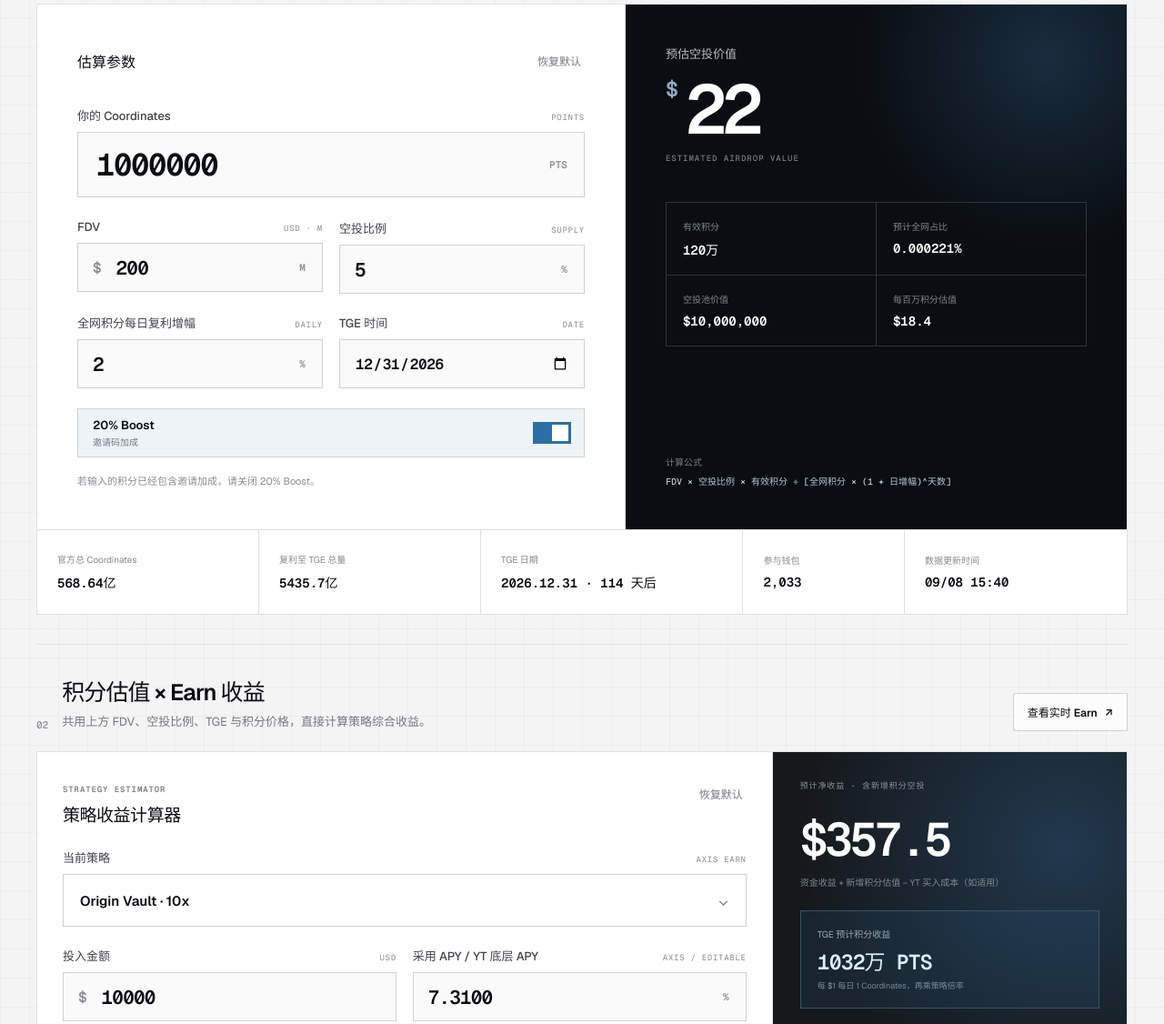
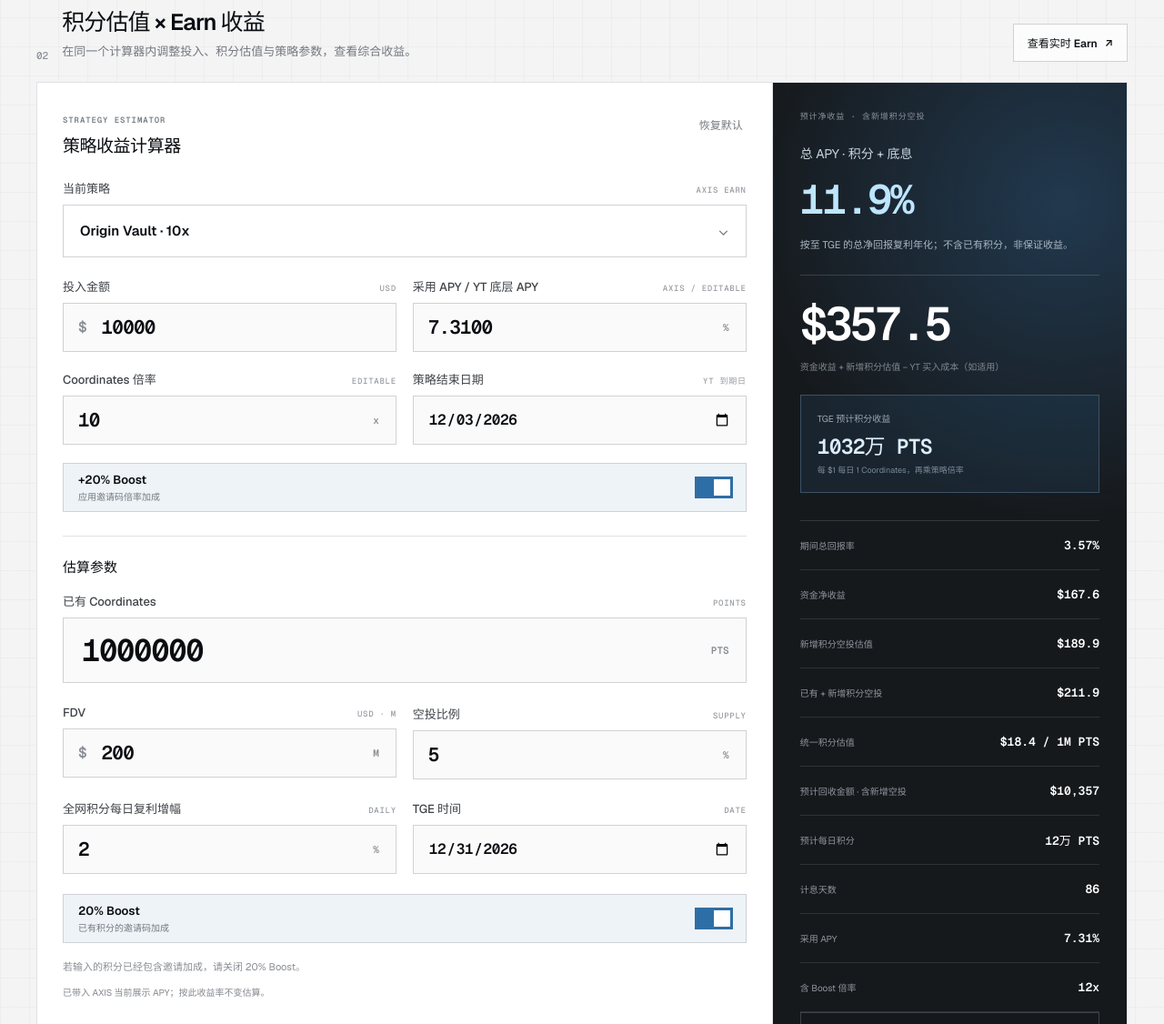
Before and after one commit to Menglayer/axis, a website: page public/index.html in a window 1280 px wide. Shown: the part 749-1875 px from the top of the page at 91% size. Drawn offline with nearby package versions, Linux system fonts and the light colour scheme.

Commit message:
feat: unify strategy settings and show total points plus yield APY

```diff
--- a/public/app.js
+++ b/public/app.js
@@ -79,11 +79,11 @@ const TRANSLATIONS = {
     boostCta: "立即参与",
     parameters: "估算参数",
     reset: "恢复默认",
-    yourPoints: "你的 Coordinates",
+    yourPoints: "已有 Coordinates",
     airdropRatio: "空投比例",
     growthToTge: "全网积分每日复利增幅",
     tgeDate: "TGE 时间",
-    referralBoost: "邀请码加成",
+    referralBoost: "已有积分的邀请码加成",
     boostNote: "若输入的积分已经包含邀请加成，请关闭 20% Boost。",
     estimatedValue: "预估空投价值",
     effectivePoints: "有效积分",
@@ -98,7 +98,7 @@ const TRANSLATIONS = {
     marketWallets: "参与钱包",
     marketUpdated: "数据更新时间",
     earnTitle: "积分估值 × Earn 收益",
-    earnCopy: "共用上方 FDV、空投比例、TGE 与积分价格，直接计算策略综合收益。",
+    earnCopy: "在同一个计算器内调整投入、积分估值与策略参数，查看综合收益。",
     earnCta: "查看实时 Earn",
     earnGroupAxis: "USDx 产品",
     earnGroupCurve: "Curve 池",
@@ -149,6 +149,9 @@ const TRANSLATIONS = {
     strategyAirdrop: "新增积分空投估值",
     combinedAirdrop: "已有 + 新增积分空投",
     sharedPointPrice: "统一积分估值",
+    totalApy: "总 APY · 积分 + 底息",
+    totalApyNote: "按至 TGE 的总净回报复利年化；不含已有积分，非保证收益。",
+    periodReturn: "期间总回报率",
   },
   en: {
     documentTitle: "AXIS Airdrop Calculator",
@@ -168,11 +171,11 @@ const TRANSLATIONS = {
     boostCta: "Join now",
     parameters: "Estimate settings",
     reset: "Reset defaults",
-    yourPoints: "Your Coordinates",
+    yourPoints: "Existing Coordinates",
     airdropRatio: "Airdrop allocation",
     growthToTge: "Daily compound points growth",
     tgeDate: "TGE date",
-    referralBoost: "Referral bonus",
+    referralBoost: "Referral boost on existing points",
     boostNote: "Turn off the 20% Boost if your input already includes the referral bonus.",
     estimatedValue: "Estimated airdrop value",
     effectivePoints: "Effective points",
@@ -187,7 +190,7 @@ const TRANSLATIONS = {
     marketWallets: "Participating wallets",
     marketUpdated: "Data updated",
     earnTitle: "Points value × Earn returns",
-    earnCopy: "Shared FDV, allocation, TGE and point valuation power the combined return.",
+    earnCopy: "Adjust investment, points valuation and strategy settings in one calculator.",
     earnCta: "View live Earn",
     earnGroupAxis: "USDx products",
     earnGroupCurve: "Curve pools",
@@ -238,6 +241,9 @@ const TRANSLATIONS = {
     strategyAirdrop: "New points airdrop value",
     combinedAirdrop: "Existing + new points airdrop",
     sharedPointPrice: "Shared points value",
+    totalApy: "Total APY · points + yield",
+    totalApyNote: "Compound annualized net return through TGE; excludes existing points. An estimate, not guaranteed yield.",
+    periodReturn: "Total period return",
   },
 };
 
@@ -245,20 +251,13 @@ const TRANSLATIONS = {
 
 
 const elements = {
-  form: document.querySelector("#calculatorForm"),
   points: document.querySelector("#pointsInput"),
   fdv: document.querySelector("#fdvInput"),
   airdrop: document.querySelector("#airdropInput"),
   growth: document.querySelector("#growthInput"),
   tge: document.querySelector("#tgeInput"),
   boost: document.querySelector("#boostInput"),
-  reset: document.querySelector("#resetButton"),
   languageToggle: document.querySelector("#languageToggle"),
-  estimatedValue: document.querySelector("#estimatedValue"),
-  effectivePoints: document.querySelector("#effectivePoints"),
-  estimatedShare: document.querySelector("#estimatedShare"),
-  poolValue: document.querySelector("#poolValue"),
-  millionPointValue: document.querySelector("#millionPointValue"),
   totalPoints: document.querySelector("#totalPoints"),
   projectedPoints: document.querySelector("#projectedPoints"),
   tgeSummary: document.querySelector("#tgeSummary"),
@@ -481,29 +480,10 @@ function getTgeSummary({ dateLabel, diffDays }) {
 }
 
 function calculate() {
-  const points = Math.max(0, numberValue(elements.points));
-  const fdv = Math.max(0, numberValue(elements.fdv));
-  const airdrop = Math.min(100, Math.max(0, numberValue(elements.airdrop)));
   const growth = Math.min(100, Math.max(0, numberValue(elements.growth)));
-  const boostMultiplier = elements.boost.checked ? 1.2 : 1;
   const tgeData = getTgeData();
   const compoundingDays = Math.max(0, tgeData.diffDays);
-
-  const effectivePoints = points * boostMultiplier;
-  const growthFactor = Math.pow(1 + growth / 100, compoundingDays);
-  const projectedTotalPoints = Math.max(1, stats.totalPoints * growthFactor);
-  const share = Math.min(1, effectivePoints / projectedTotalPoints);
-  const pool = fdv * 1_000_000 * (airdrop / 100);
-  const estimatedValue = pool * share;
-  const perMillion = pool * (1_000_000 / projectedTotalPoints);
-
-  elements.estimatedValue.innerHTML = `<span>$</span>${integerNumber(estimatedValue).replace(/^\$/, "")}`;
-  elements.effectivePoints.textContent = compactNumber(effectivePoints);
-  elements.estimatedShare.textContent = `${(share * 100).toLocaleString("en-US", {
-    maximumFractionDigits: share < 0.0001 ? 6 : 4,
-  })}%`;
-  elements.poolValue.textContent = currency(pool);
-  elements.millionPointValue.textContent = currency(perMillion);
+  const projectedTotalPoints = Math.max(1, stats.totalPoints * Math.pow(1 + growth / 100, compoundingDays));
   elements.totalPoints.textContent = compactNumber(stats.totalPoints);
   elements.projectedPoints.textContent = compactNumber(projectedTotalPoints);
   elements.tgeSummary.textContent = getTgeSummary(tgeData);
@@ -542,6 +522,11 @@ function calculateStrategy() {
   const airdrop = Math.min(pool, totalPoints * pointPrice);
   const existing = Math.min(pool, Math.max(0, numberValue(elements.points)) * (elements.boost.checked ? 1.2 : 1) * pointPrice);
   const combined = Math.min(pool, existing + airdrop);
+  // Points are valued at TGE, so annualize over the full wait to TGE.
+  const annualized = amount > 0 && horizon > 0 && days > 0 && ready
+    ? Math.expm1(Math.log((total + airdrop) / amount) * 365 / horizon) * 100 : NaN;
+  document.querySelector('#totalApy').textContent = Number.isFinite(annualized) ? annualized.toLocaleString('en-US', { maximumFractionDigits: 2 }) + '%' : '—';
+  document.querySelector('#periodReturn').textContent = amount > 0 && days > 0 && ready ? ((profit + airdrop) / amount * 100).toLocaleString('en-US', { maximumFractionDigits: 2 }) + '%' : '—';
   elements.strategyProfit.textContent = ready ? currency(profit + airdrop) : '—';
   document.querySelector('#strategyYield').textContent = ready ? currency(profit) : '—';
   document.querySelector('#strategyAirdrop').textContent = ready ? currency(airdrop) : '—';
@@ -632,17 +617,18 @@ async function loadStats() {
   calculate();
 }
 
-elements.form.addEventListener("input", calculate);
-elements.reset.addEventListener("click", resetDefaults);
+
+
 elements.strategyForm.addEventListener("input", (event) => {
   if (event.target !== elements.strategySelect) strategyInputsDirty = true;
-  calculateStrategy();
+  calculate();
 });
 elements.strategySelect.addEventListener("change", () => {
   strategyInputsDirty = true;
   applySelectedStrategyDefaults();
 });
-elements.strategyReset.addEventListener("click", resetStrategyDefaults);
+elements.strategyReset.addEventListener("click", () => { resetDefaults(); resetStrategyDefaults(); });
+elements.strategyForm.addEventListener("submit", event => event.preventDefault());
 elements.languageToggle.addEventListener("click", () => {
   language = language === "zh" ? "en" : "zh";
   try {
--- a/public/index.html
+++ b/public/index.html
@@ -22,7 +22,7 @@
       href="https://fonts.googleapis.com/css2?family=Geist:wght@400;500;600;700&family=Geist+Mono:wght@500;600&display=swap"
       rel="stylesheet"
     />
-    <link rel="stylesheet" href="./styles.css?v=earn-20260908" />
+    <link rel="stylesheet" href="./styles.css?v=unified-20260908" />
     <title>AXIS 空投计算器</title>
   </head>
   <body>
@@ -111,123 +111,6 @@
           </div>
         </div>
 
-        <div class="calculator-grid">
-          <form class="panel inputs-panel" id="calculatorForm">
-            <div class="panel-title-row">
-              <h3 data-i18n="parameters">估算参数</h3>
-              <button class="reset-button" id="resetButton" type="button" data-i18n="reset">恢复默认</button>
-            </div>
-
-            <label class="field field-primary" for="pointsInput">
-              <span class="label-row">
-                <span data-i18n="yourPoints">你的 Coordinates</span>
-                <span class="field-hint">POINTS</span>
-              </span>
-              <span class="input-shell">
-                <input id="pointsInput" name="points" type="number" value="1000000" min="0" step="1000" inputmode="decimal" autocomplete="off" />
-                <span class="input-suffix">PTS</span>
-              </span>
-            </label>
-
-            <div class="field-grid">
-              <label class="field" for="fdvInput">
-                <span class="label-row"><span>FDV</span><span class="field-hint">USD · M</span></span>
-                <span class="input-shell compact">
-                  <span class="input-prefix">$</span>
-                  <input id="fdvInput" name="fdv" type="number" value="200" min="0" step="10" inputmode="decimal" autocomplete="off" />
-                  <span class="input-suffix">M</span>
-                </span>
-              </label>
-
-              <label class="field" for="airdropInput">
-                <span class="label-row"><span data-i18n="airdropRatio">空投比例</span><span class="field-hint">SUPPLY</span></span>
-                <span class="input-shell compact">
-                  <input id="airdropInput" name="airdrop" type="number" value="5" min="0" max="100" step="0.5" inputmode="decimal" autocomplete="off" />
-                  <span class="input-suffix">%</span>
-                </span>
-              </label>
-
-              <label class="field" for="growthInput">
-                <span class="label-row"><span data-i18n="growthToTge">全网积分每日复利增幅</span><span class="field-hint">DAILY</span></span>
-                <span class="input-shell compact">
-                  <input id="growthInput" name="growth" type="number" value="2" min="0" max="100" step="0.1" inputmode="decimal" autocomplete="off" />
-                  <span class="input-suffix">%</span>
-                </span>
-              </label>
-
-              <label class="field" for="tgeInput">
-                <span class="label-row"><span data-i18n="tgeDate">TGE 时间</span><span class="field-hint">DATE</span></span>
-                <span class="input-shell compact date-shell">
-                  <input id="tgeInput" name="tge" type="date" value="2026-12-31" autocomplete="off" />
-                </span>
-              </label>
-
-              <label class="boost-toggle" for="boostInput">
-                <span>
-                  <strong>20% Boost</strong>
-                  <small data-i18n="referralBoost">邀请码加成</small>
-                </span>
-                <input id="boostInput" name="boost" type="checkbox" checked />
-                <span class="toggle-track" aria-hidden="true"><span></span></span>
-              </label>
-            </div>
-
-            <p class="input-note" data-i18n="boostNote">若输入的积分已经包含邀请加成，请关闭 20% Boost。</p>
-          </form>
-
-          <section class="panel results-panel" aria-labelledby="result-title">
-            <div class="result-label" id="result-title" data-i18n="estimatedValue">预估空投价值</div>
-            <div class="result-value" id="estimatedValue"><span>$</span>0</div>
-            <div class="result-caption">ESTIMATED AIRDROP VALUE</div>
-
-            <dl class="result-breakdown">
-              <div>
-                <dt data-i18n="effectivePoints">有效积分</dt>
-                <dd id="effectivePoints">0</dd>
-              </div>
-              <div>
-                <dt data-i18n="estimatedShare">预计全网占比</dt>
-                <dd id="estimatedShare">0%</dd>
-              </div>
-              <div>
-                <dt data-i18n="poolValue">空投池价值</dt>
-                <dd id="poolValue">$0</dd>
-              </div>
-              <div>
-                <dt data-i18n="millionPointValue">每百万积分估值</dt>
-                <dd id="millionPointValue">$0</dd>
-              </div>
-            </dl>
-
-            <div class="formula-box">
-              <span data-i18n="formulaLabel">计算公式</span>
-              <code data-i18n="formula">FDV × 空投比例 × 有效积分 ÷ [全网积分 × (1 + 日增幅)^天数]</code>
-            </div>
-          </section>
-        </div>
-
-        <div class="market-strip">
-          <div>
-            <span data-i18n="marketTotal">官方总 Coordinates</span>
-            <strong id="totalPoints">—</strong>
-          </div>
-          <div>
-            <span data-i18n="marketProjected">复利至 TGE 总量</span>
-            <strong id="projectedPoints">—</strong>
-          </div>
-          <div>
-            <span data-i18n="marketTge">TGE 日期</span>
-            <strong id="tgeSummary">2026.12.31</strong>
-          </div>
-          <div>
-            <span data-i18n="marketWallets">参与钱包</span>
-            <strong id="totalWallets">—</strong>
-          </div>
-          <div>
-            <span data-i18n="marketUpdated">数据更新时间</span>
-            <strong id="updatedAt">—</strong>
-          </div>
-        </div>
       <section class="earn-section" id="earn" aria-labelledby="earn-title">
         <div class="earn-heading">
           <div>
@@ -299,11 +182,68 @@
               <input id="strategyBoostInput" name="strategyBoost" type="checkbox" checked />
               <span class="toggle-track" aria-hidden="true"><span></span></span>
             </label>
+            <div class="valuation-settings"><h4 data-i18n="parameters">估算参数</h4>            <label class="field field-primary" for="pointsInput">
+              <span class="label-row">
+                <span data-i18n="yourPoints">你的 Coordinates</span>
+                <span class="field-hint">POINTS</span>
+              </span>
+              <span class="input-shell">
+                <input id="pointsInput" name="points" type="number" value="1000000" min="0" step="1000" inputmode="decimal" autocomplete="off" />
+                <span class="input-suffix">PTS</span>
+              </span>
+            </label>
+
+            <div class="field-grid">
+              <label class="field" for="fdvInput">
+                <span class="label-row"><span>FDV</span><span class="field-hint">USD · M</span></span>
+                <span class="input-shell compact">
+                  <span class="input-prefix">$</span>
+                  <input id="fdvInput" name="fdv" type="number" value="200" min="0" step="10" inputmode="decimal" autocomplete="off" />
+                  <span class="input-suffix">M</span>
+                </span>
+              </label>
+
+              <label class="field" for="airdropInput">
+                <span class="label-row"><span data-i18n="airdropRatio">空投比例</span><span class="field-hint">SUPPLY</span></span>
+                <span class="input-shell compact">
+                  <input id="airdropInput" name="airdrop" type="number" value="5" min="0" max="100" step="0.5" inputmode="decimal" autocomplete="off" />
+                  <span class="input-suffix">%</span>
+                </span>
+              </label>
+
+              <label class="field" for="growthInput">
+                <span class="label-row"><span data-i18n="growthToTge">全网积分每日复利增幅</span><span class="field-hint">DAILY</span></span>
+                <span class="input-shell compact">
+                  <input id="growthInput" name="growth" type="number" value="2" min="0" max="100" step="0.1" inputmode="decimal" autocomplete="off" />
+                  <span class="input-suffix">%</span>
+                </span>
+              </label>
+
+              <label class="field" for="tgeInput">
+                <span class="label-row"><span data-i18n="tgeDate">TGE 时间</span><span class="field-hint">DATE</span></span>
+                <span class="input-shell compact date-shell">
+                  <input id="tgeInput" name="tge" type="date" value="2026-12-31" autocomplete="off" />
+                </span>
+              </label>
+
+              <label class="boost-toggle" for="boostInput">
+                <span>
+                  <strong>20% Boost</strong>
+                  <small data-i18n="referralBoost">邀请码加成</small>
+                </span>
+                <input id="boostInput" name="boost" type="checkbox" checked />
+                <span class="toggle-track" aria-hidden="true"><span></span></span>
+              </label>
+            </div>
+
+            <p class="input-note" data-i18n="boostNote">若输入的积分已经包含邀请加成，请关闭 20% Boost。</p>
+</div>
             <p class="strategy-source-note" id="strategyApyNote" aria-live="polite">—</p>
           </form>
 
           <section class="strategy-results" aria-labelledby="strategy-result-title">
             <span class="strategy-kicker" id="strategy-result-title" data-i18n="strategyResultTitle">TGE 预计收益</span>
+            <div class="total-apy-card"><span data-i18n="totalApy">总 APY · 积分 + 底息</span><strong id="totalApy">—</strong><small data-i18n="totalApyNote">按至 TGE 的总净回报复利年化；不含已有积分，非保证收益。</small></div>
             <div class="strategy-profit" id="strategyProfit">$0</div>
             <span class="strategy-profit-caption" data-i18n="strategyProfitCaption">按 APY 日化复利估算</span>
             <div class="strategy-points-highlight">
@@ -311,7 +251,7 @@
               <strong id="strategyPoints">0 PTS</strong>
               <small id="strategyPointsRateNote">每 $1 每日 1 Coordinates，再乘策略倍率</small>
             </div>
-            <dl class="strategy-breakdown"><div><dt data-i18n="strategyYield"></dt><dd id="strategyYield">—</dd></div><div><dt data-i18n="strategyAirdrop"></dt><dd id="strategyAirdrop">—</dd></div><div><dt data-i18n="combinedAirdrop"></dt><dd id="combinedAirdrop">—</dd></div><div><dt data-i18n="sharedPointPrice"></dt><dd id="sharedPointPrice">—</dd></div>
+            <dl class="strategy-breakdown"><div><dt data-i18n="periodReturn">期间总回报率</dt><dd id="periodReturn">—</dd></div><div><dt data-i18n="strategyYield"></dt><dd id="strategyYield">—</dd></div><div><dt data-i18n="strategyAirdrop"></dt><dd id="strategyAirdrop">—</dd></div><div><dt data-i18n="combinedAirdrop"></dt><dd id="combinedAirdrop">—</dd></div><div><dt data-i18n="sharedPointPrice"></dt><dd id="sharedPointPrice">—</dd></div>
               <div><dt data-i18n="strategyTotal">TGE 预计总额</dt><dd id="strategyTotal">$0</dd></div>
               <div><dt data-i18n="strategyDailyPoints">预计每日积分</dt><dd id="strategyDailyPoints">0 PTS</dd></div>
               <div><dt data-i18n="strategyDays">计息天数</dt><dd id="strategyDays">0</dd></div>
@@ -322,6 +262,29 @@
               <span data-i18n="strategyOpen">打开所选策略</span><span aria-hidden="true">↗</span>
             </a>
           </section>
+        </div>
+
+        <div class="market-strip">
+          <div>
+            <span data-i18n="marketTotal">官方总 Coordinates</span>
+            <strong id="totalPoints">—</strong>
+          </div>
+          <div>
+            <span data-i18n="marketProjected">复利至 TGE 总量</span>
+            <strong id="projectedPoints">—</strong>
+          </div>
+          <div>
+            <span data-i18n="marketTge">TGE 日期</span>
+            <strong id="tgeSummary">2026.12.31</strong>
+          </div>
+          <div>
+            <span data-i18n="marketWallets">参与钱包</span>
+            <strong id="totalWallets">—</strong>
+          </div>
+          <div>
+            <span data-i18n="marketUpdated">数据更新时间</span>
+            <strong id="updatedAt">—</strong>
+          </div>
         </div>
 
         <div class="earn-grid">
@@ -403,6 +366,6 @@
       </div>
     </footer>
 
-    <script src="./app.js?v=earn-20260908" defer></script>
+    <script src="./app.js?v=unified-20260908" defer></script>
   </body>
 </html>
--- a/public/styles.css
+++ b/public/styles.css
@@ -1453,3 +1453,14 @@ button:focus-visible {
 [hidden] { display: none !important; }
 #calculator > .earn-section { margin-top: 32px; padding-top: 32px; border-top: 1px solid var(--line); }
 input[readonly] { opacity: .7; }
+
+.valuation-settings { margin-top: 26px; padding-top: 22px; border-top: 1px solid var(--line); }
+.valuation-settings h4 { margin: 0 0 18px; font-size: 15px; }
+.valuation-settings .field-primary .input-shell { min-height: 54px; }
+.total-apy-card { display: grid; gap: 12px; padding: 24px 0; border-bottom: 1px solid #ffffff26; }
+.total-apy-card > span { font-size: 14px; color: #c9d6e1; }
+.total-apy-card strong { font-family: 'Geist Mono', monospace; font-size: clamp(32px, 3.5vw, 48px); letter-spacing: -.045em; overflow-wrap: anywhere; color: #bde5ff; }
+.total-apy-card small { color: #aab5c0; font-size: 11px; line-height: 1.65; }
+.strategy-results { align-self: start; }
+#calculator > .earn-section { margin-top: 0; padding-top: 0; border-top: 0; }
+.earn-section > .market-strip { margin-bottom: 24px; }
--- a/scripts/validate.mjs
+++ b/scripts/validate.mjs
@@ -30,8 +30,8 @@ const assertions = [
   [html.includes("20% Boost"), "missing boost copy"],
   [html.includes('id="languageToggle"'), "missing language toggle"],
   [html.includes('id="tgeInput"'), "missing TGE input"],
-  [html.includes('styles.css?v=earn-20260908'), "missing CSS cache-busting version"],
-  [html.includes('app.js?v=earn-20260908'), "missing app cache-busting version"],
+  [html.includes('styles.css?v=unified-20260908'), "missing CSS cache-busting version"],
+  [html.includes('app.js?v=unified-20260908'), "missing app cache-busting version"],
   [html.includes('id="earn"'), "missing AXIS Earn section"],
   [html.includes('https://app.axis.to/earn'), "missing official AXIS Earn URL"],
   [html.includes('id="strategySelect"'), "missing Earn strategy selector"],
```
Also changed, not shown: scripts/test-browser.mjs (+17 -4 lines), README.md.
